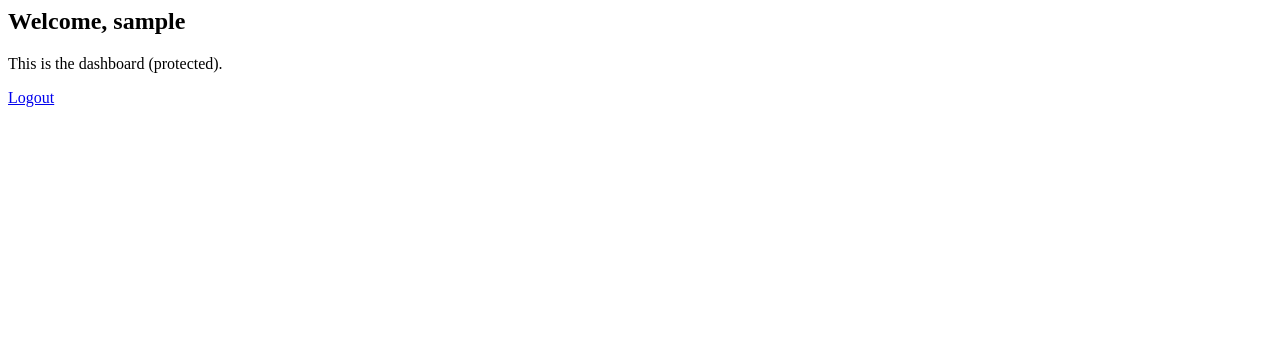
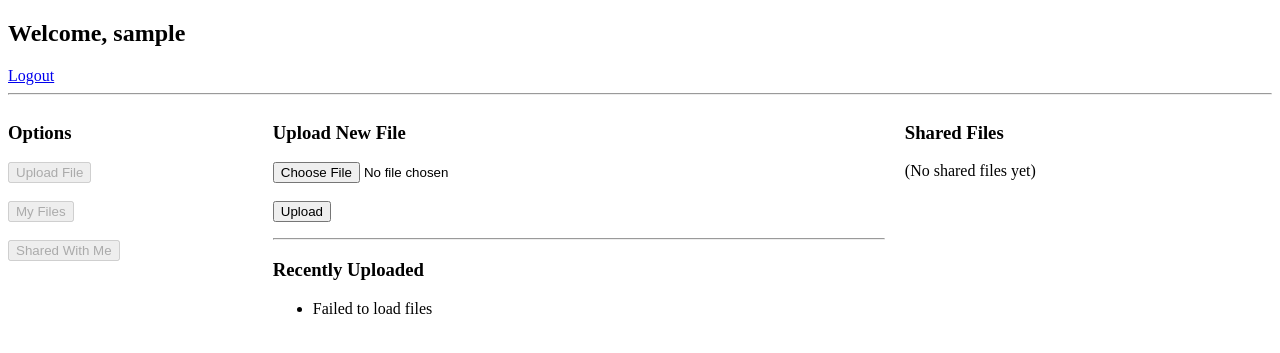
Before and after one commit to RautelaSahil/secure-file-share, a Flask app: template backend/templates/dashboard.html in a window 1280 px wide. Shown: the top 353 px of the page. Run offline with Flask 3, Linux system fonts and the light colour scheme; the template is opened without the code that fills it: most values are stand-ins (such as "Sample title", 1, 10 or a date in 2020).

Commit message:
Day 2: authenticated file upload with encryption and dashboard listing

```diff
--- a/backend/app.py
+++ b/backend/app.py
@@ -1,21 +1,40 @@
-from flask import Flask, render_template, request, redirect, session, url_for, flash
+from flask import (
+    Flask, render_template, request,
+    redirect, session, url_for,
+    flash, jsonify
+)
 from werkzeug.security import generate_password_hash, check_password_hash
+from werkzeug.utils import secure_filename
+from werkzeug.exceptions import RequestEntityTooLarge
 from functools import wraps
 from db import get_db_connection
+from crypto_utils import encrypt_bytes
 import mysql.connector
 import os
+import uuid
 
+# -------------------------
+# App Setup
+# -------------------------
 app = Flask(__name__)
 app.secret_key = os.getenv("SECRET_KEY", "dev_secret_key")
 
-@app.route("/")
-def index():
-    if "user_id" in session:
-        return redirect(url_for("dashboard"))
-    return redirect(url_for("login"))
+# Max upload size: 10 MB
+app.config["MAX_CONTENT_LENGTH"] = 10 * 1024 * 1024
+
+UPLOAD_FOLDER = os.getenv("UPLOAD_FOLDER", "uploads")
+
 
 # -------------------------
-# Helper: Login Required
+# Error Handlers
+# -------------------------
+@app.errorhandler(RequestEntityTooLarge)
+def file_too_large(_):
+    return jsonify({"error": "File too large (max 10MB)"}), 413
+
+
+# -------------------------
+# Auth Helper
 # -------------------------
 def login_required(func):
     @wraps(func)
@@ -25,6 +44,20 @@ def login_required(func):
         return func(*args, **kwargs)
     return wrapper
 
+
+# -------------------------
+# Root Redirect
+# -------------------------
+@app.route("/")
+def index():
+    if "user_id" in session:
+        return redirect(url_for("dashboard"))
+    return redirect(url_for("login"))
+
+
+# =====================================================
+# AUTH ROUTES
+# =====================================================
 
 # -------------------------
 # Register
@@ -51,6 +84,7 @@ def register():
         password_hash = generate_password_hash(password)
 
         conn = None
+        cursor = None
         try:
             conn = get_db_connection()
             cursor = conn.cursor()
@@ -71,6 +105,8 @@ def register():
             return redirect(url_for("register"))
 
         finally:
+            if cursor:
+                cursor.close()
             if conn:
                 conn.close()
 
@@ -108,15 +144,6 @@ def login():
 
 
 # -------------------------
-# Dashboard (Protected)
-# -------------------------
-@app.route("/dashboard")
-@login_required
-def dashboard():
-    return render_template("dashboard.html", username=session.get("username"))
-
-
-# -------------------------
 # Logout
 # -------------------------
 @app.route("/logout")
@@ -126,9 +153,95 @@ def logout():
     return redirect(url_for("login"))
 
 
+# =====================================================
+# DASHBOARD
+# =====================================================
+
+@app.route("/dashboard")
+@login_required
+def dashboard():
+    return render_template(
+        "dashboard.html",
+        username=session.get("username")
+    )
+
+
+# =====================================================
+# FILE UPLOAD & OWNERSHIP
+# =====================================================
+
 # -------------------------
-# Entry
+# Upload File
 # -------------------------
+@app.route("/api/upload", methods=["POST"])
+@login_required
+def upload_file():
+    if "file" not in request.files:
+        return jsonify({"error": "No file provided"}), 400
+
+    file = request.files["file"]
+
+    if file.filename == "":
+        return jsonify({"error": "Empty filename"}), 400
+
+    original_filename = secure_filename(file.filename)
+    stored_filename = f"{uuid.uuid4().hex}.bin"
+
+    file_bytes = file.read()
+    if not file_bytes:
+        return jsonify({"error": "Empty file not allowed"}), 400
+
+    encrypted_data = encrypt_bytes(file_bytes)
+
+    os.makedirs(UPLOAD_FOLDER, exist_ok=True)
+    file_path = os.path.join(UPLOAD_FOLDER, stored_filename)
+
+    with open(file_path, "wb") as f:
+        f.write(encrypted_data)
+
+    conn = get_db_connection()
+    cursor = conn.cursor()
+    cursor.execute(
+        """
+        INSERT INTO files (owner_id, original_filename, stored_filename)
+        VALUES (%s, %s, %s)
+        """,
+        (session["user_id"], original_filename, stored_filename)
+    )
+    conn.commit()
+    cursor.close()
+    conn.close()
+
+    return jsonify({"message": "File uploaded successfully"})
+
+
+# -------------------------
+# Fetch User's Files
+# -------------------------
+@app.route("/api/files/my", methods=["GET"])
+@login_required
+def my_files():
+    conn = get_db_connection()
+    cursor = conn.cursor(dictionary=True)
+    cursor.execute(
+        """
+        SELECT id, original_filename, uploaded_at
+        FROM files
+        WHERE owner_id = %s
+        ORDER BY uploaded_at DESC
+        """,
+        (session["user_id"],)
+    )
+    files = cursor.fetchall()
+    cursor.close()
+    conn.close()
+
+    return jsonify(files)
+
+
+# =====================================================
+# ENTRY POINT
+# =====================================================
 if __name__ == "__main__":
     debug = os.getenv("FLASK_DEBUG", "false").lower() == "true"
     app.run(debug=debug)
--- a/backend/templates/dashboard.html
+++ b/backend/templates/dashboard.html
@@ -1,5 +1,127 @@
+<!DOCTYPE html>
+<html lang="en">
+<head>
+  <meta charset="UTF-8">
+  <title>Dashboard</title>
+</head>
+<body>
+
 <h2>Welcome, {{ username }}</h2>
+<a href="/logout">Logout</a>
 
-<p>This is the dashboard (protected).</p>
+<hr>
 
-<a href="/logout">Logout</a>
+<div style="display:flex; gap:20px">
+
+  <!-- LEFT COLUMN -->
+  <div style="width:20%">
+    <h3>Options</h3>
+    <button disabled>Upload File</button><br><br>
+    <button disabled>My Files</button><br><br>
+    <button disabled>Shared With Me</button>
+  </div>
+
+  <!-- CENTER COLUMN -->
+  <div style="width:50%">
+    <h3>Upload New File</h3>
+
+    <input type="file" id="fileInput"><br><br>
+    <button id="uploadBtn" onclick="uploadFile()">Upload</button>
+
+    <p id="uploadStatus"></p>
+
+    <hr>
+
+    <h3>Recently Uploaded</h3>
+    <ul id="fileList"></ul>
+  </div>
+
+  <!-- RIGHT COLUMN -->
+  <div style="width:30%">
+    <h3>Shared Files</h3>
+    <p>(No shared files yet)</p>
+  </div>
+
+</div>
+
+<script>
+async function uploadFile() {
+  const fileInput = document.getElementById("fileInput");
+  const status = document.getElementById("uploadStatus");
+  const uploadBtn = document.getElementById("uploadBtn");
+
+  if (!fileInput.files.length) {
+    status.innerText = "Please select a file";
+    status.style.color = "red";
+    return;
+  }
+
+  uploadBtn.disabled = true;
+  status.innerText = "Uploading...";
+  status.style.color = "blue";
+
+  const formData = new FormData();
+  formData.append("file", fileInput.files[0]);
+
+  try {
+    const res = await fetch("/api/upload", {
+      method: "POST",
+      body: formData
+    });
+
+    const data = await res.json();
+    uploadBtn.disabled = false;
+
+    if (res.ok) {
+      status.innerText = "Upload successful";
+      status.style.color = "green";
+      fileInput.value = "";
+      loadFiles();
+    } else {
+      status.innerText = data.error || "Upload failed";
+      status.style.color = "red";
+    }
+  } catch (err) {
+    uploadBtn.disabled = false;
+    status.innerText = "Network error";
+    status.style.color = "red";
+  }
+}
+
+async function loadFiles() {
+  const list = document.getElementById("fileList");
+  list.innerHTML = "<li>Loading...</li>";
+
+  try {
+    const res = await fetch("/api/files/my");
+
+    if (!res.ok) {
+      list.innerHTML = "<li>Error loading files</li>";
+      return;
+    }
+
+    const files = await res.json();
+    list.innerHTML = "";
+
+    if (!files.length) {
+      list.innerHTML = "<li>No files uploaded yet</li>";
+      return;
+    }
+
+    files.forEach(f => {
+      const li = document.createElement("li");
+      const date = new Date(f.uploaded_at);
+      li.innerText = `${f.original_filename} (${date.toLocaleString()})`;
+      list.appendChild(li);
+    });
+  } catch (err) {
+    list.innerHTML = "<li>Failed to load files</li>";
+  }
+}
+
+// Load files on page load
+loadFiles();
+</script>
+
+</body>
+</html>
```
Also changed, not shown: backend/crypto_utils.py (added, +15 -0 lines).
